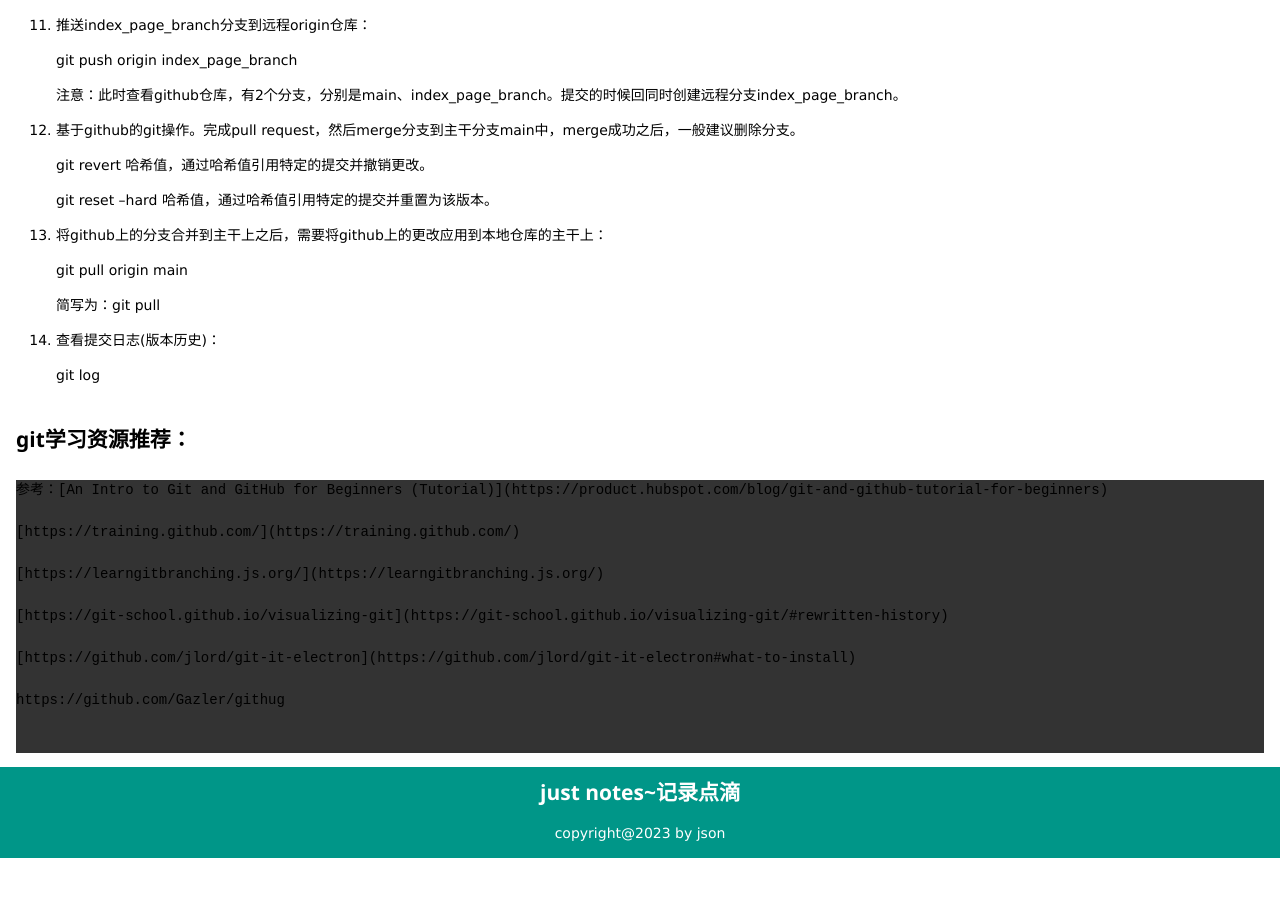
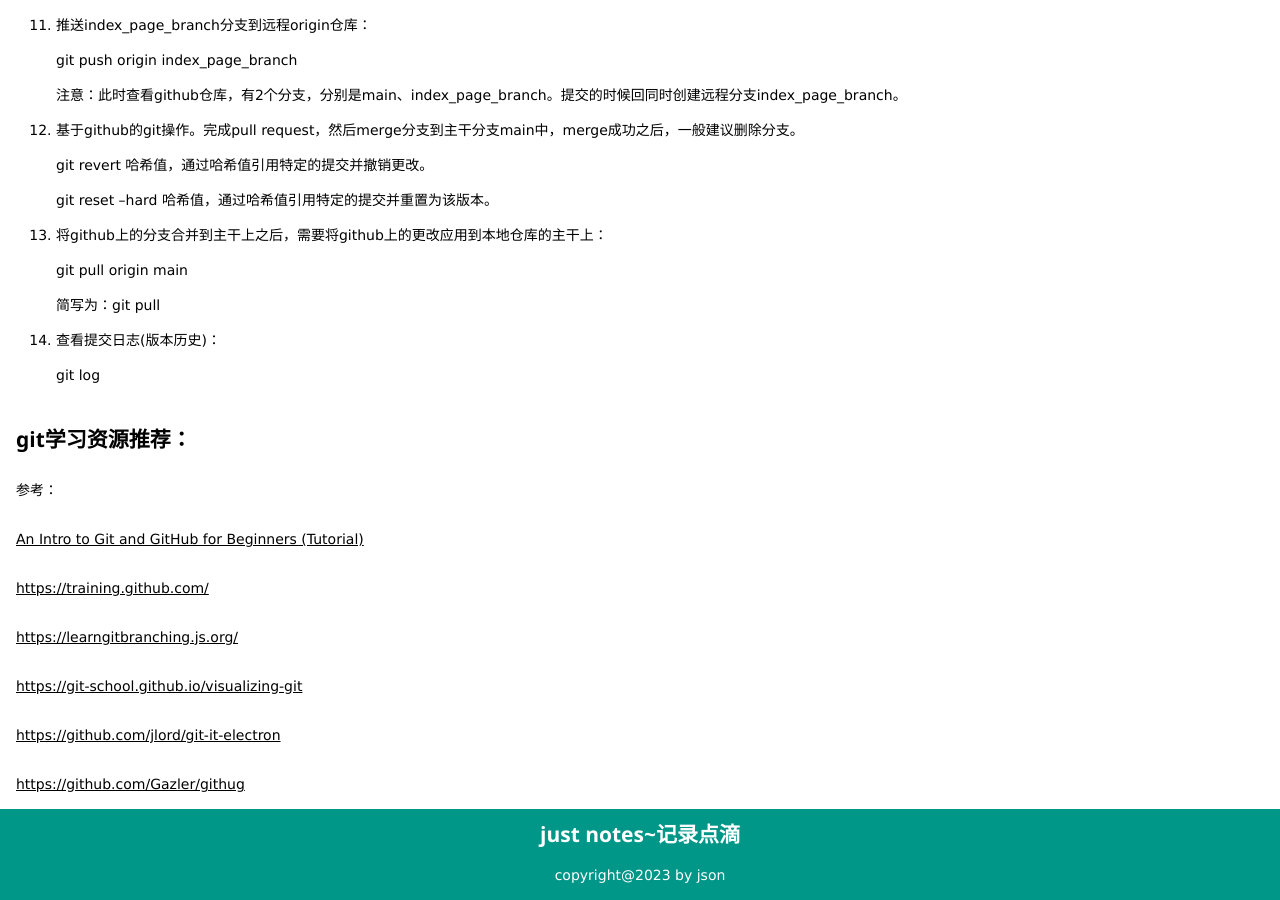
Before and after one commit to huanbin/huanbin.github.io, a Jekyll site: the page built from _posts/2024-01-22-git的基本使用.md, in a window 1280 px wide and 900 px high, scrolled down 1334 px. Built offline with Jekyll 4.4.1, drawn with Linux system fonts in a browser that asks for light colours; before the commit the page ends 2192 px from its top, so only the background shows below that; some of the changed lines change nothing that is shown.

Commit message:
fix文末推荐的资源链接格式

```diff
--- a/_posts/2024-01-22-git的基本使用.md
+++ b/_posts/2024-01-22-git的基本使用.md
@@ -78,18 +78,18 @@
 
     git log
 
-
-
 ## git学习资源推荐：
 
-    参考：[An Intro to Git and GitHub for Beginners (Tutorial)](https://product.hubspot.com/blog/git-and-github-tutorial-for-beginners)
+参考：
 
-    [https://training.github.com/](https://training.github.com/)
+[An Intro to Git and GitHub for Beginners (Tutorial)](https://product.hubspot.com/blog/git-and-github-tutorial-for-beginners)
 
-    [https://learngitbranching.js.org/](https://learngitbranching.js.org/)
+[https://training.github.com/](https://training.github.com/)
 
-    [https://git-school.github.io/visualizing-git](https://git-school.github.io/visualizing-git/#rewritten-history)
+[https://learngitbranching.js.org/](https://learngitbranching.js.org/)
 
-    [https://github.com/jlord/git-it-electron](https://github.com/jlord/git-it-electron#what-to-install)
+[https://git-school.github.io/visualizing-git](https://git-school.github.io/visualizing-git/#rewritten-history)
 
-    https://github.com/Gazler/githug
+[https://github.com/jlord/git-it-electron](https://github.com/jlord/git-it-electron#what-to-install)
+
+[https://github.com/Gazler/githug](https://github.com/Gazler/githughttps://github.com/Gazler/githug)
```
